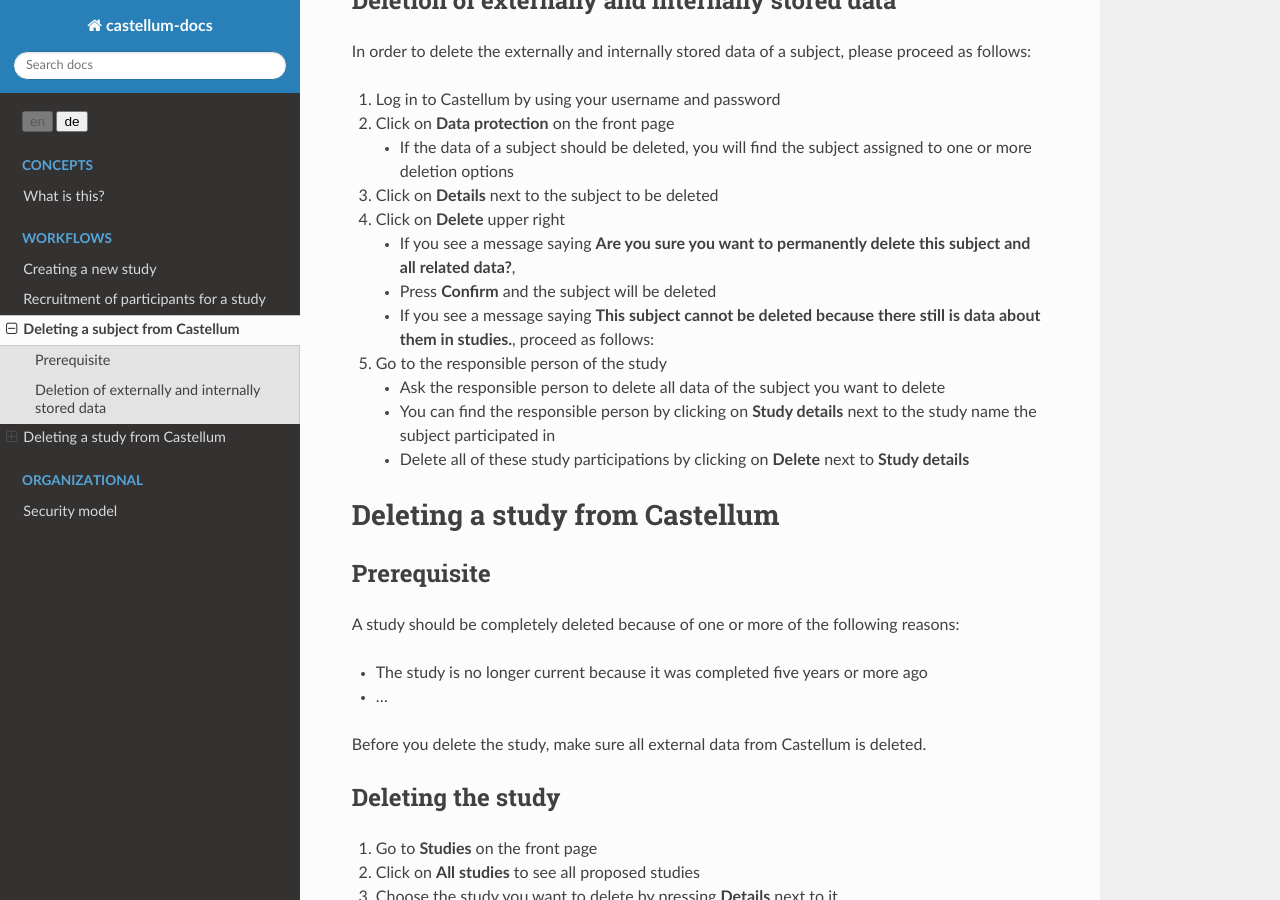
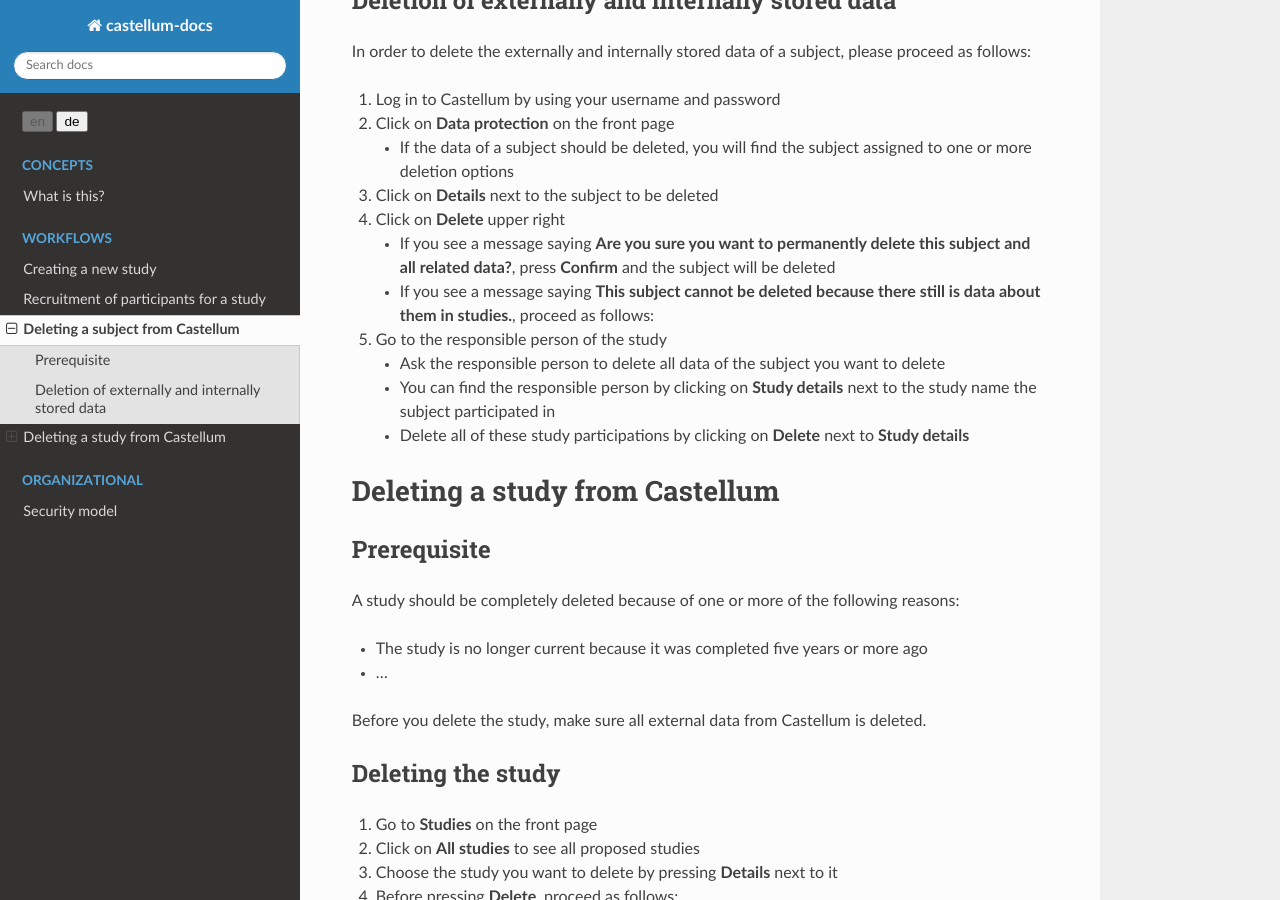
Before and after one commit to DouglasNeuroInformatics/castellum, a Sphinx documentation site: the page built from source/workflows/deleting.rst, in a window 1280 px wide and 900 px high, scrolled down 448 px. Built offline with Sphinx 7.4.7 and the Read the Docs theme 2.0.0, drawn with Linux system fonts in a browser that asks for light colours.

```diff
--- a/source/workflows/deleting.rst
+++ b/source/workflows/deleting.rst
@@ -33,8 +33,8 @@ please proceed as follows:
 4.  Click on **Delete** upper right
 
     -   If you see a message saying **Are you sure you want to permanently
-        delete this subject and all related data?**,
-    -   Press **Confirm** and the subject will be deleted
+        delete this subject and all related data?**, press **Confirm** and the
+        subject will be deleted
     -   If you see a message saying **This subject cannot be deleted because
         there still is data about them in studies.**, proceed as follows:
 
```
